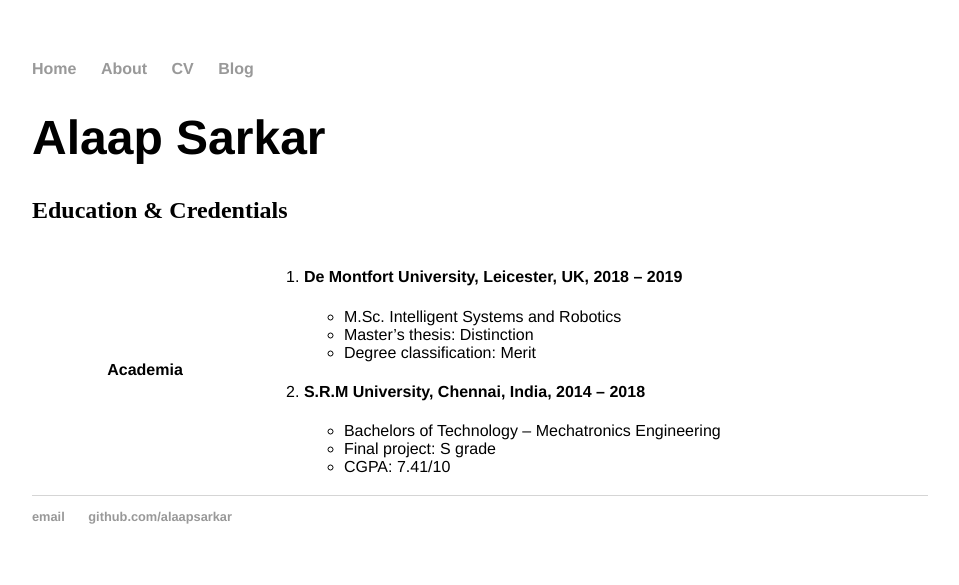
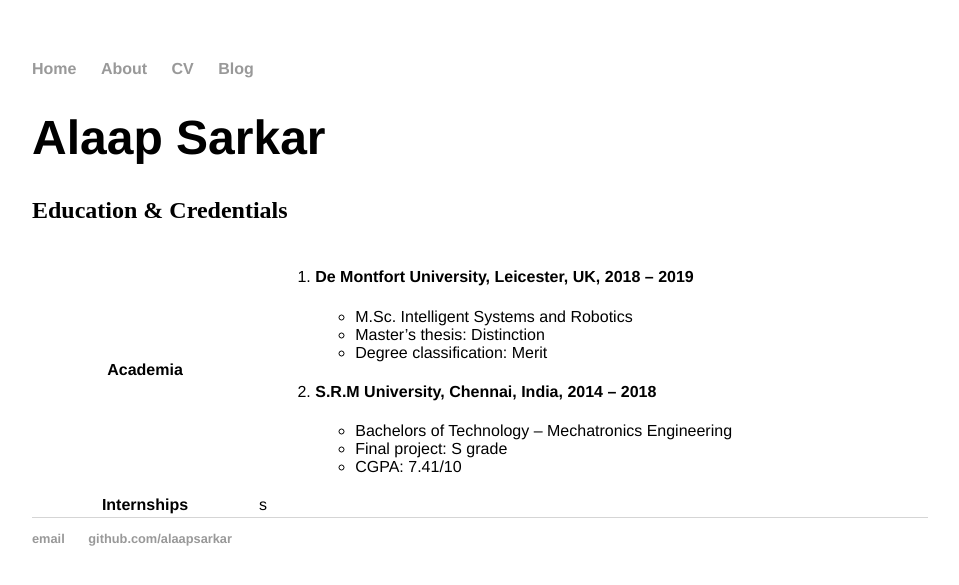
Before and after one commit to AlaapSarkar/AlaapSarkar.github.io, a Jekyll site: the page built from cv/index.html, in a window 1280 px wide. Shown: the top 585 px of the page, without its empty margins (160-1119 px from the left). Built offline with Jekyll 4.4.1, drawn with Linux system fonts in a browser that asks for light colours.

Commit message:
Update index.html

```diff
--- a/cv/index.html
+++ b/cv/index.html
@@ -28,5 +28,9 @@
         </ol>
       </td>
     </tr>
-
+    <tr>
+      <th style="width:25%">Internships</th>
+      <td>
+        s
+    </tr>
   </table>
```
